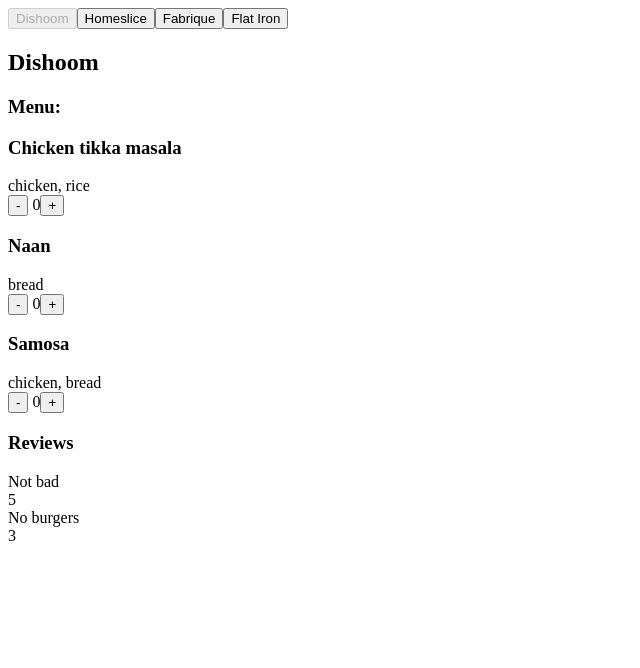
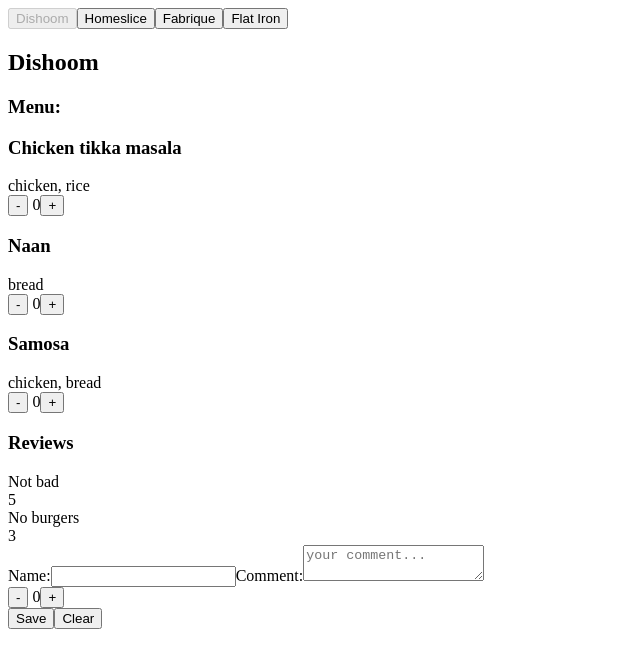
Before and after one commit to SviatlanaPuzevich/react-restaurant, a React (Vite) app in the folder food-order/: page / in a window 1280 px wide. Shown: the top 668 px of the page, without its empty margins (0-640 px from the left). Built offline with nearby package versions, Linux system fonts and the light colour scheme.

Commit message:
add review form

```diff
--- /dev/null
+++ b/food-order/src/components/counter/Counter.jsx
@@ -0,0 +1,8 @@
+export function Counter({count, decrease, increase}) {
+  return (
+    <div>
+      <button type="button" onClick={decrease}>-</button> {count}
+      <button type="button" onClick={increase}>+</button>
+    </div>
+  );
+}
--- /dev/null
+++ b/food-order/src/components/counter/DishCounter.jsx
@@ -0,0 +1,14 @@
+import { Counter } from "./Counter";
+import { useState } from "react";
+
+export function DishCounter() {
+  let [count, setCount] = useState(0);
+  const increase = () => {
+    setCount((count) => ++count);
+  };
+  const decrease = () => {
+    if (count <= 0) return;
+    setCount((count) => --count);
+  };
+  return <Counter count={count} decrease={decrease} increase={increase} />;
+}
--- a/food-order/src/components/dish/Dish.jsx
+++ b/food-order/src/components/dish/Dish.jsx
@@ -1,21 +1,12 @@
-import { useState } from "react";
+
+import {DishCounter} from "../counter/DishCounter";
 
 export function Dish({ dish }) {
-  let [count, setCount] = useState(0);
-  const increase = () => {
-    if (count >= 5) return;
-    setCount((count) => ++count);
-  };
-  const decrease = () => {
-    if (count <= 0) return;
-    setCount((count) => --count);
-  };
   return (
     <div>
       <h3>{dish.name}</h3>
       <div>{dish.ingredients.join(", ")}</div>
-      <button onClick={decrease}>-</button> {count}
-      <button onClick={increase}>+</button>
+      <DishCounter/>
     </div>
   );
 }
--- /dev/null
+++ b/food-order/src/components/reviews/ReviewForm.jsx
@@ -0,0 +1,97 @@
+import { useReducer } from "react";
+import { Counter } from "../counter/Counter";
+
+const DEFAULT_REVIEW_VALUE = {
+  user: "",
+  text: "",
+  rating: 0,
+};
+const MAX_RATING_VALUE = 5;
+const MIN_RATING_VALUE = 0;
+
+export function ReviewForm() {
+  const [review, dispatch] = useReducer(reviewReducer, DEFAULT_REVIEW_VALUE);
+  const clearReview = () => {
+    dispatch({ type: "clear" });
+  };
+  const handleSetUser = (e) => {
+    dispatch({ type: "setUser", user: e.target.value });
+  };
+  const handleSetText = (e) => {
+    dispatch({ type: "setText", user: e.target.value });
+  };
+  const handleIncrease = () => {
+    dispatch({ type: "increase" });
+  };
+  const handleDecrease = () => {
+    dispatch({ type: "decrease" });
+  };
+  return (
+    <form>
+      <label>
+        Name:
+        <input value={review.user} onChange={handleSetUser} />
+      </label>
+      <label>
+        Comment:
+        <textarea
+          placeholder="your comment..."
+          value={review.text}
+          onChange={handleSetText}
+        />
+      </label>
+      <Counter
+        count={review.rating}
+        decrease={handleDecrease}
+        increase={handleIncrease}
+      />
+      <input type="submit" value="Save" />
+      <button type="button" onClick={clearReview}>
+        Clear
+      </button>
+    </form>
+  );
+}
+
+function reviewReducer(review, action) {
+  switch (action.type) {
+    case "clear": {
+      return {
+        ...DEFAULT_REVIEW_VALUE,
+      };
+    }
+    case "setUser": {
+      return {
+        ...review,
+        user: action.user,
+      };
+    }
+    case "setText": {
+      return {
+        ...review,
+        text: action.text,
+      };
+    }
+    case "increase": {
+      if (review.rating >= MAX_RATING_VALUE) {
+        return review;
+      }
+      return {
+        ...review,
+        rating: review.rating + 1,
+      };
+    }
+    case "decrease": {
+      if (review.rating <= MIN_RATING_VALUE) {
+        return review;
+      }
+      return {
+        ...review,
+        rating: review.rating - 1,
+      };
+    }
+    default: {
+      throw Error("Unknown action: " + action.type);
+    }
+  }
+}
--- a/food-order/src/components/reviews/Reviews.jsx
+++ b/food-order/src/components/reviews/Reviews.jsx
@@ -1,4 +1,5 @@
 import { Review } from "./Review";
+import { ReviewForm } from "./ReviewForm";
 
 export function Reviews({ reviews }) {
   const header = reviews.length > 0 ? "Reviews" : "No reviews";
@@ -8,6 +9,7 @@
       {reviews.map((review) => (
         <Review key={review.id} review={review} />
       ))}
+      <ReviewForm/>
     </>
   );
 }
```
